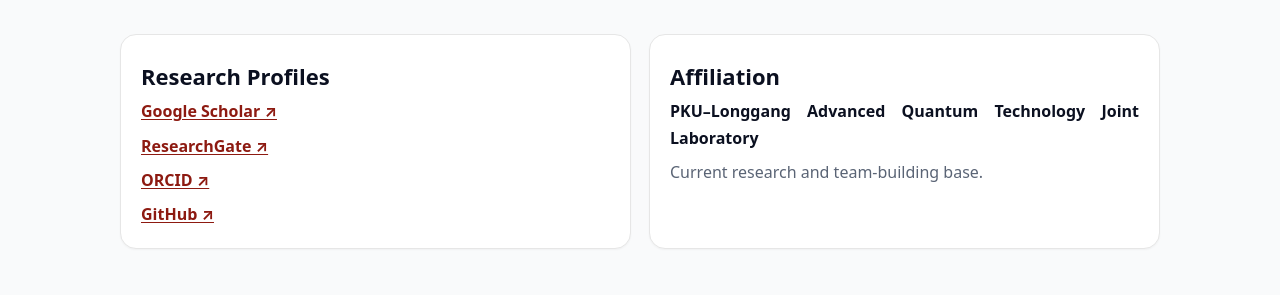
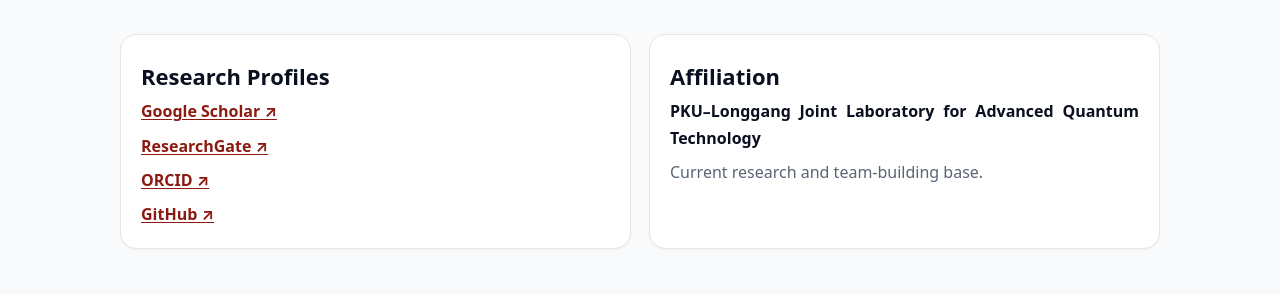
Before and after one commit to sunohao/sunohao.github.io, a Jekyll site: the page built from links/index.md, in a window 1280 px wide. Shown: the part 150-445 px from the top of the page. Built offline with Jekyll 4.4.1, drawn with Linux system fonts in a browser that asks for light colours.

Commit message:
Revert laboratory name change

```diff
--- a/links/index.md
+++ b/links/index.md
@@ -19,7 +19,7 @@ permalink: /links.html
 
   <div class="card pad">
     <h2>Affiliation</h2>
-    <p><strong>PKU–Longgang Advanced Quantum Technology Joint Laboratory</strong></p>
+    <p><strong>PKU–Longgang Joint Laboratory for Advanced Quantum Technology</strong></p>
     <p class="muted">Current research and team-building base.</p>
   </div>
 </div>
```
